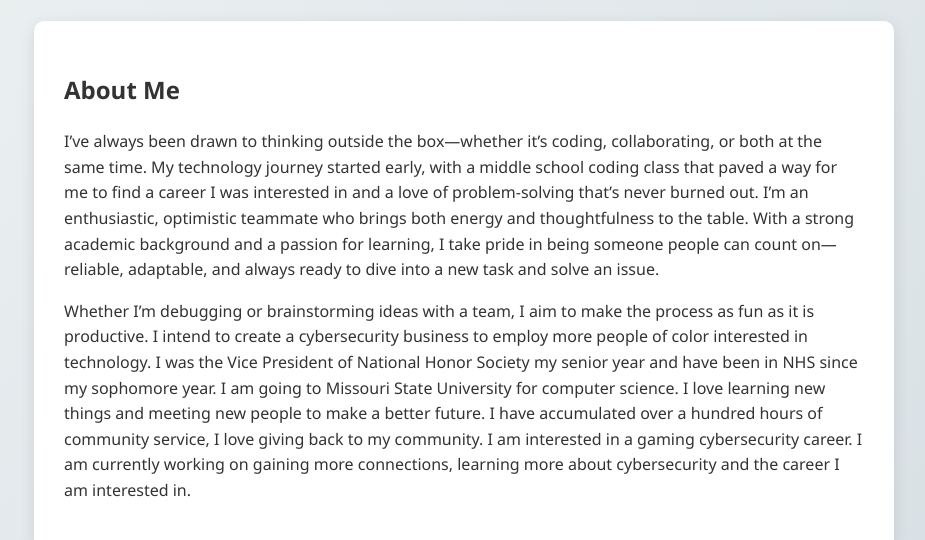
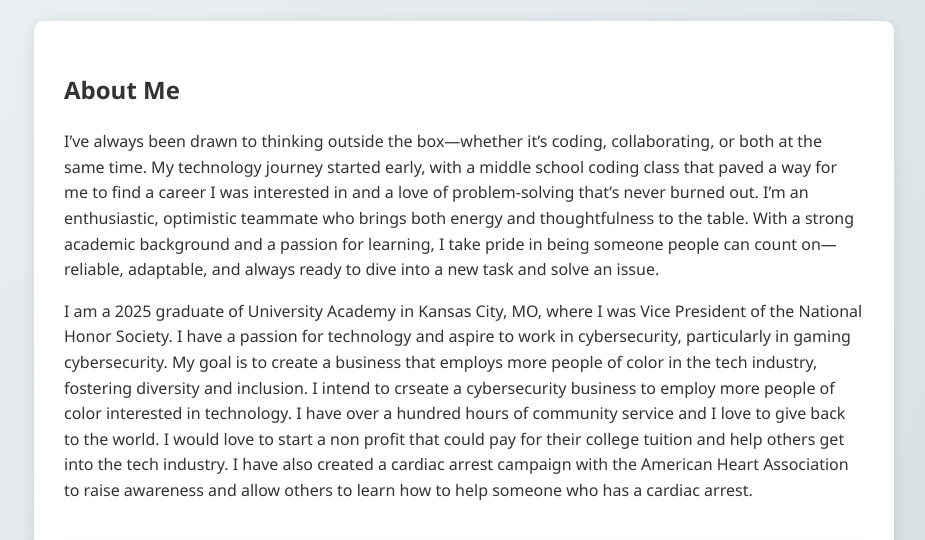
Before and after one commit to IT-Deonne/IT-Deonne.github.io, a plain HTML site: page index.html in a window 1280 px wide. Shown: the part 193-733 px from the top of the page, without its empty margins (176-1101 px from the left). Drawn offline with Linux system fonts and the light colour scheme.

Commit message:
coommiiiittt

```diff
--- a/index.html
+++ b/index.html
@@ -24,12 +24,11 @@
 
   <section id="about">
     <h2>About Me</h2>
-    <p><p>I’ve always been drawn to thinking outside the box—whether it’s coding, collaborating, or both at the same time. My technology journey started early, with a middle school coding class that paved a way for me to find a career I was interested in and a love of problem-solving that’s never burned out. I’m an enthusiastic, optimistic teammate who brings both energy and thoughtfulness to the table.
+    <p>I’ve always been drawn to thinking outside the box—whether it’s coding, collaborating, or both at the same time. My technology journey started early, with a middle school coding class that paved a way for me to find a career I was interested in and a love of problem-solving that’s never burned out. I’m an enthusiastic, optimistic teammate who brings both energy and thoughtfulness to the table.
 With a strong academic background and a passion for learning, I take pride in being someone people can count on—reliable, adaptable, and always ready to dive into a new task and solve an issue. </p>
 
-<p>Whether I’m debugging or brainstorming ideas with a team, I aim to make the process as fun as it is productive.
-I intend to create a cybersecurity business to employ more people of color interested in technology. I was the Vice President of National Honor Society my senior year and have been in NHS since my sophomore year. I am going to Missouri State University for computer science. I love learning new things and meeting new people to make a better future. I have accumulated over a hundred hours of community service, I love giving back to my community. I am interested in a gaming cybersecurity career. I am currently working on gaining more connections, learning more about cybersecurity and the career I am interested in.</p>
-  </section>
+<p>I am a 2025 graduate of University Academy in Kansas City, MO, where I was Vice President of the National Honor Society. I have a passion for technology and aspire to work in cybersecurity, particularly in gaming cybersecurity. My goal is to create a business that employs more people of color in the tech industry, fostering diversity and inclusion.
+I intend to crseate a cybersecurity business to employ more people of color interested in technology. I have over a hundred hours of community service and I love to give back to the world. I would love to start a non profit that could pay for their college tuition and help others get into the tech industry. I have also created a cardiac arrest campaign with the American Heart Association to raise awareness and allow others to learn how to help someone who has a cardiac arrest.</p>
 
   <section id="accomplishments">
     <h2>Accomplishments</h2>
```
